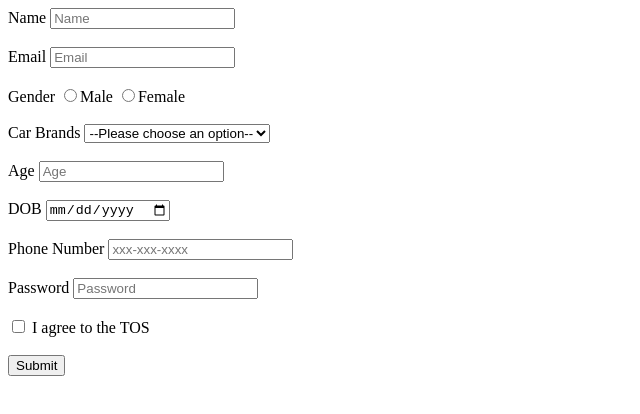
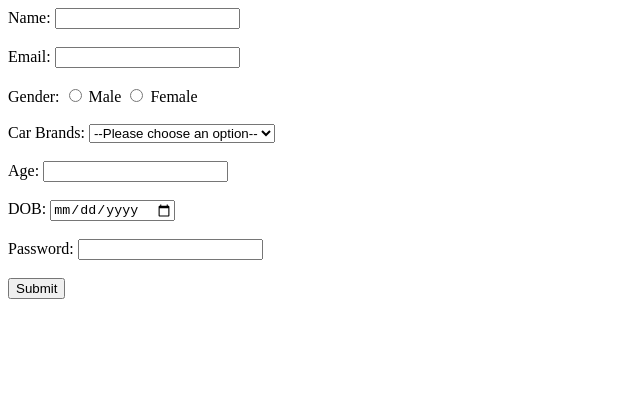
Before and after one commit to acciojob/signup-form-car-nsp1919, a website: page main.html in a window 1280 px wide. Shown: the whole page, without its empty margins (0-640 px from the left). Drawn offline with Linux system fonts and the light colour scheme.

Commit message:
created a submission

```diff
--- a/main.html
+++ b/main.html
@@ -8,54 +8,51 @@
 
 <body>
 	<!-- the entire body must be written by student -->
-	<form action="/submit" method="post">
-        <label for="name">Name</label>
-        <input type="text" id="name" placeholder="Name" required>
-        <br>
-        <br>
-        <label for="email">Email</label>
-        <input type="email" id="email" placeholder="Email" required>
-        <br>
-        <br>
-        <label>Gender</label>
-        <label for="gender_m">
-        <input type="radio" id="gender_m" name="gender" required>Male
-        </label>
-        <label for="gender_f">
-            <input type="radio" id="gender_f" name="gender" required>Female
-        </label>
-        <br>
-        <br>
-        <label for="cars">Car Brands </label>
-        <select id="cars" name="cars" required>
-            <option value="" disable selected>--Please choose an option--</option>
-            <option value="toyota">Toyota</option>
-            <option value="ford">Ford</option>
+	 <form action="/submit" method="POST">
+        <!-- Name Field -->
+        <label for="name">Name:</label>
+        <input type="text" id="name" name="name" required>
+        <br><br>
+
+        <!-- Email Field -->
+        <label for="email">Email:</label>
+        <input type="email" id="email" name="email" required>
+        <br><br>
+
+        <!-- Gender Field -->
+        <label>Gender:</label>
+        <input type="radio" id="gender_m" name="gender" value="male" required>
+        <label for="gender_m">Male</label>
+        <input type="radio" id="gender_f" name="gender" value="female" required>
+        <label for="gender_f">Female</label>
+        <br><br>
+
+        <!-- Car Brands Field -->
+        <label for="cars">Car Brands:</label>
+        <select id="cars" name="cars">
+            <option value="" disabled selected>--Please choose an option--</option>
             <option value="bmw">BMW</option>
-            <option value="audi">Audi</option></select>
-        <br>
-        <br>
-        <label for="age">Age</label>
-        <input type="number" id="age" placeholder="Age" required>
-        <br>
-        <br>
-        <label for="dob">DOB</label>
-        <input type="date" id="dob" required>
-        <br>
-        <br>
-        <label for="tel">Phone Number</label>
-        <input type="tel" id="tel" placeholder="xxx-xxx-xxxx">
-        <br>
-        <br>
-        <label for="password">Password</label>
-        <input type="password" id="password" placeholder="Password" required>
-        <br>
-        <br>
-        <input type="checkbox" id="tos" required>
-        <label for="tos">I agree to the TOS</label>
-        <br>
-        <br>
+            <option value="audi">Audi</option>
+            <option value="mercedes">Mercedes</option>
+        </select>
+        <br><br>
 
+        <!-- Age Field -->
+        <label for="age">Age:</label>
+        <input type="number" id="age" name="age" required>
+        <br><br>
+
+        <!-- DOB Field -->
+        <label for="dob">DOB:</label>
+        <input type="date" id="dob" name="dob" required>
+        <br><br>
+
+        <!-- Password Field -->
+        <label for="password">Password:</label>
+        <input type="password" id="password" name="password" required>
+        <br><br>
+
+        <!-- Submit Button -->
         <button type="submit">Submit</button>
     </form>
     <script type="text/javascript" src="./script.js">
```
